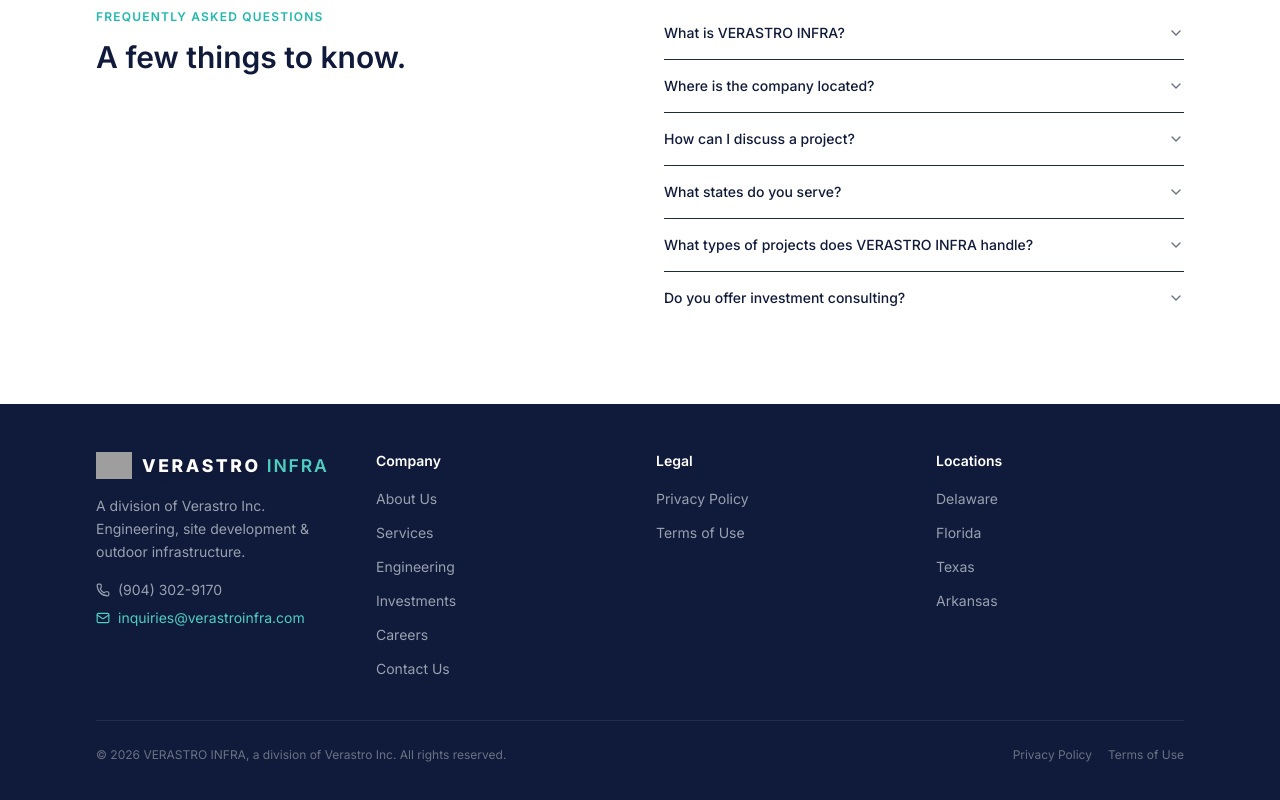
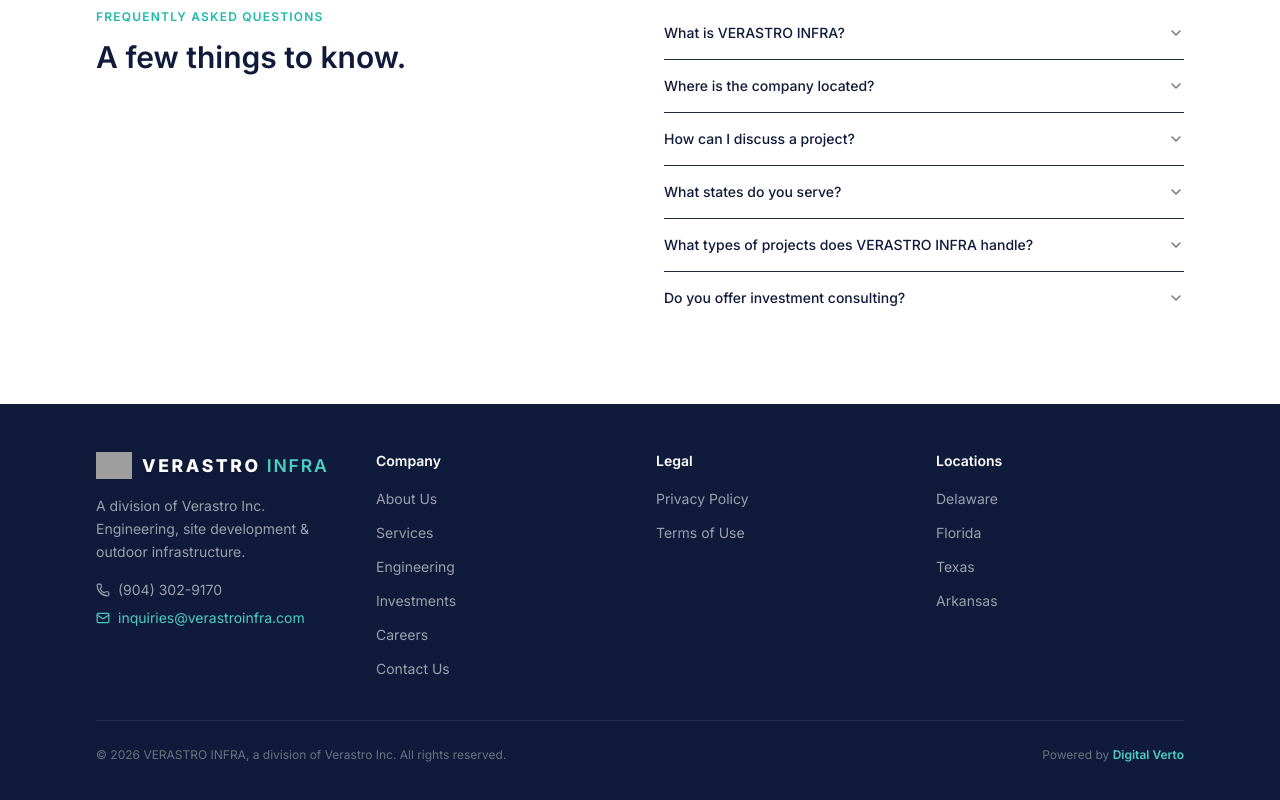
Before and after one commit to harshith561/verastroProject, a Next.js app in the folder frontend/: page /about in a window 1280 px wide. Shown: the part 2926-3726 px from the top of the page. Built offline with nearby package versions, Linux system fonts and the light colour scheme; no server answers; grey boxes are pictures that could not be loaded.

Commit message:
fix correct the footer

```diff
--- a/frontend/components/Footer.jsx
+++ b/frontend/components/Footer.jsx
@@ -110,8 +110,19 @@
         >
           <p>&copy; {year} VERASTRO INFRA, a division of Verastro Inc. All rights reserved.</p>
           <div className="flex gap-4">
-            <Link href="/privacy-policy" className="hover:text-gray-300 transition-colors">Privacy Policy</Link>
-            <Link href="/terms-of-use" className="hover:text-gray-300 transition-colors">Terms of Use</Link>
+            <div className="flex gap-4">
+              <p >
+                Powered by{' '}
+                <a
+                  href="https://digitalverto.com/"
+                  target="_blank"
+                  rel="noopener noreferrer"
+                  className="font-semibold text-[#4CCFC1] hover:text-white transition-colors duration-200"
+                >
+                  Digital Verto
+                </a>
+              </p>
+            </div>
           </div>
         </div>
       </div>
```
